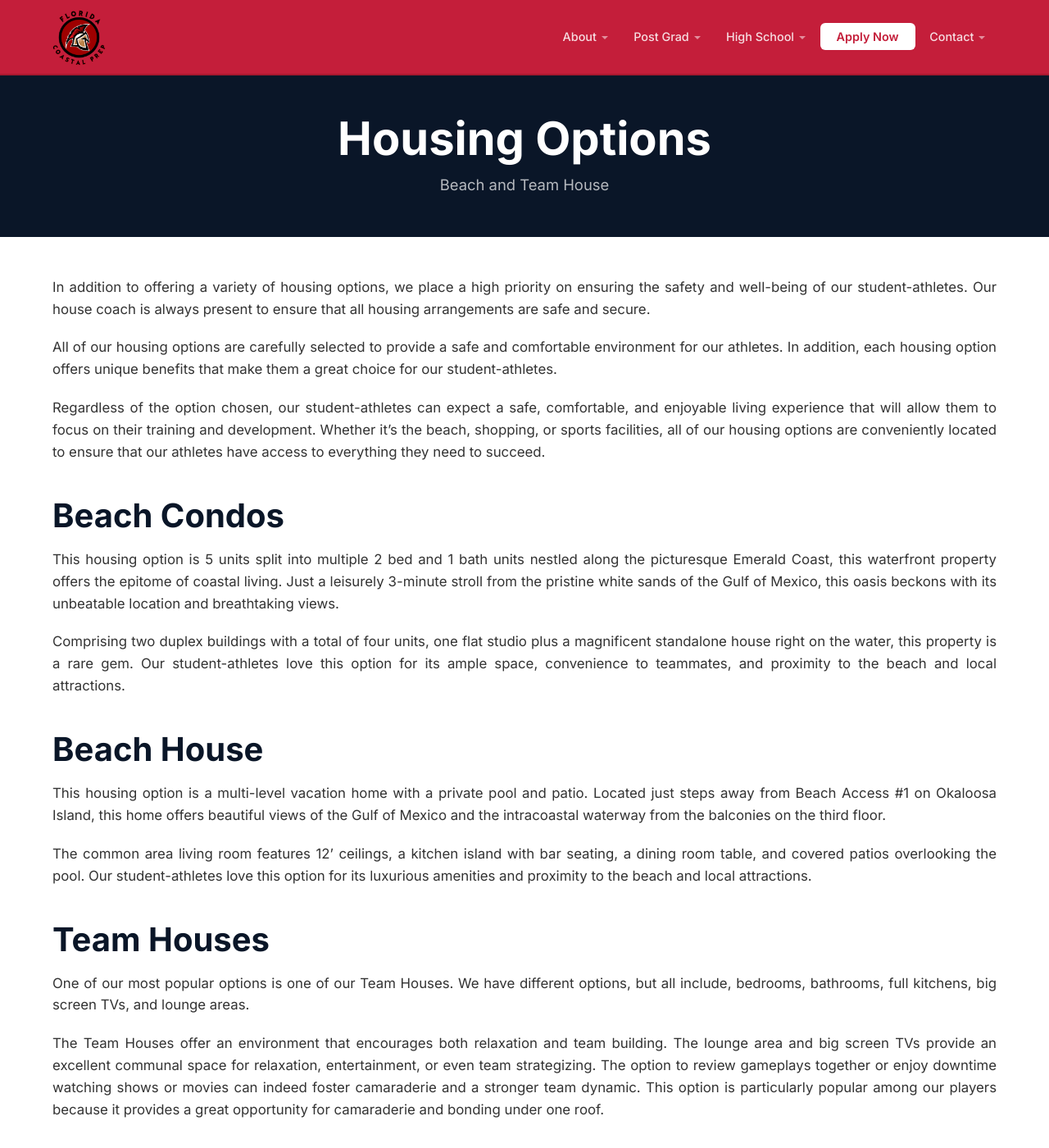
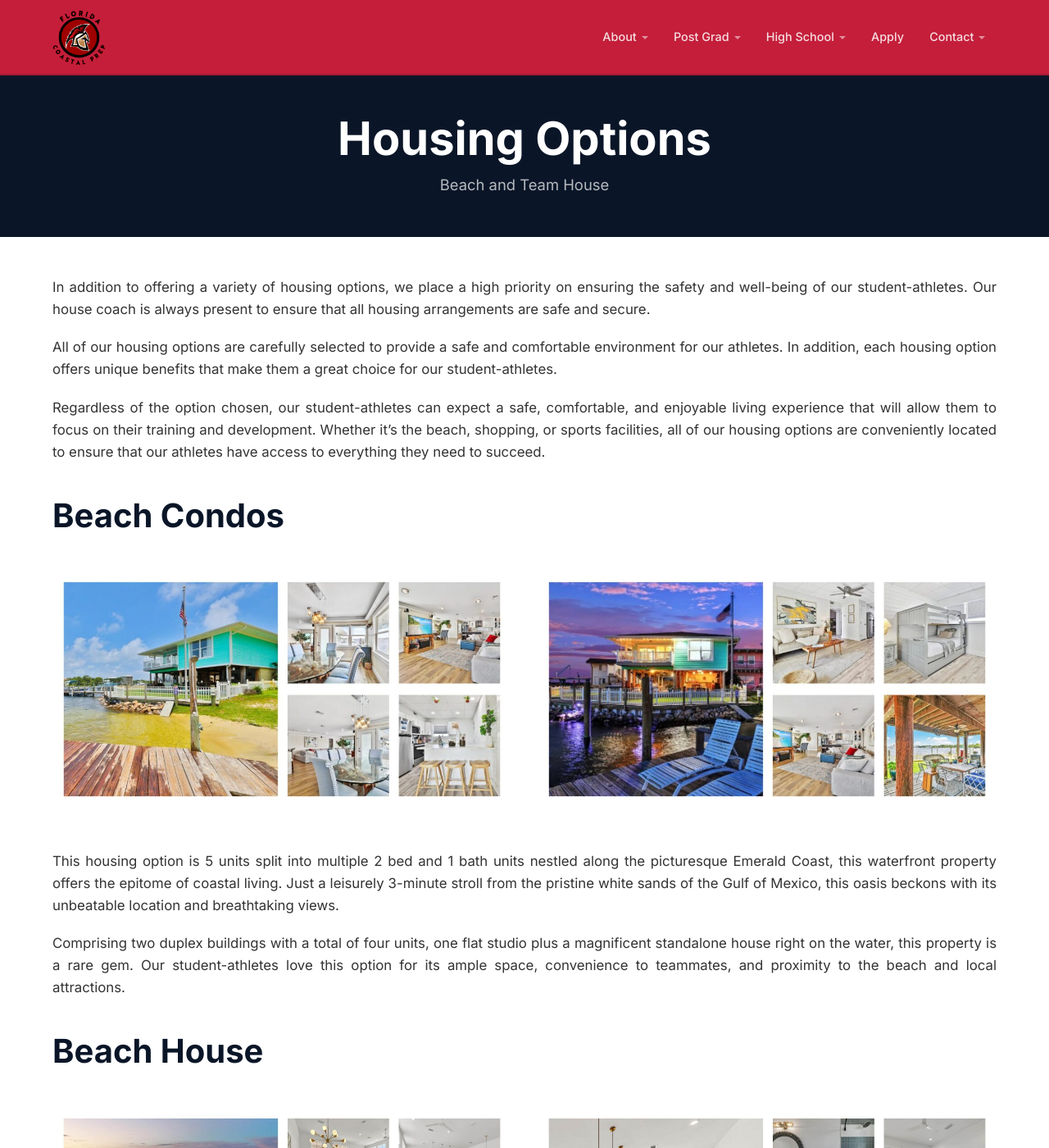
Before and after one commit to CoachD23/fcp-jekyll-site, a Jekyll site: the page built from housing.md, in a window 1280 px wide and 1400 px high. Shown: the whole window at 82% size. Built offline with Jekyll 4.4.1, drawn with Linux system fonts in a browser that asks for light colours; a script that is not in the unit is left out.

Commit message:
Fix nav styling, hero cropping, and add missing photos
- Remove Apply Now button styling from nav; use plain text link
- Fix hero image cropping with object-position: top center
- Fix 3 broken coach image paths (wrong extensions)
- Add photo grids to Housing page (8 images across 4 sections)
- Add training facility photos to Training page

Co-Authored-By: Claude Opus 4.6 <noreply@anthropic.com>

```diff
--- a/_includes/nav.html
+++ b/_includes/nav.html
@@ -41,7 +41,7 @@
             <li><a href="{{ '/tuition/' | relative_url }}">Tuition</a></li>
           </ul>
         </li>
-        <li><a href="{{ '/apply/' | relative_url }}" class="nav-cta">Apply Now</a></li>
+        <li><a href="{{ '/apply/' | relative_url }}">Apply</a></li>
         <li class="dropdown">
           <a href="{{ '/contact/' | relative_url }}">Contact</a>
           <ul class="dropdown-menu">
--- a/assets/css/main.css
+++ b/assets/css/main.css
@@ -63,14 +63,7 @@ section { padding: 4rem 0; }
   white-space: nowrap;
 }
 .main-nav a:hover { color: #d4a843; }
-.nav-cta {
-  background: #fff !important;
-  color: #c41e3a !important;
-  padding: 0.5rem 1.25rem !important;
-  border-radius: 6px;
-  font-weight: 600 !important;
-}
-.nav-cta:hover { background: #f0f0f0 !important; color: #a8182f !important; }
+/* nav-cta removed — Apply is a plain link now */
 
 /* Dropdown */
 .dropdown { position: relative; }
@@ -135,6 +128,7 @@ section { padding: 4rem 0; }
   width: 100%;
   height: 100%;
   object-fit: cover;
+  object-position: top center;
 }
 .hero-overlay {
   position: absolute;
--- a/housing.md
+++ b/housing.md
@@ -15,11 +14,21 @@ Regardless of the option chosen, our student-athletes can expect a safe, comfort
 
 ## Beach Condos
 
+<div class="grid-2" style="margin-bottom: 1.5rem;">
+  <img src="/assets/images/housing/beach-condo-1.jpg" alt="Beach Condo exterior" style="width:100%;border-radius:12px;object-fit:cover;height:280px;">
+  <img src="/assets/images/housing/beach-condo-2.jpg" alt="Beach Condo interior" style="width:100%;border-radius:12px;object-fit:cover;height:280px;">
+</div>
+
 This housing option is 5 units split into multiple 2 bed and 1 bath units nestled along the picturesque Emerald Coast, this waterfront property offers the epitome of coastal living. Just a leisurely 3-minute stroll from the pristine white sands of the Gulf of Mexico, this oasis beckons with its unbeatable location and breathtaking views.
 
 Comprising two duplex buildings with a total of four units, one flat studio plus a magnificent standalone house right on the water, this property is a rare gem. Our student-athletes love this option for its ample space, convenience to teammates, and proximity to the beach and local attractions.
 
 ## Beach House
+
+<div class="grid-2" style="margin-bottom: 1.5rem;">
+  <img src="/assets/images/housing/beach-house-1.jpg" alt="Beach House exterior" style="width:100%;border-radius:12px;object-fit:cover;height:280px;">
+  <img src="/assets/images/housing/beach-house-2.jpg" alt="Beach House interior" style="width:100%;border-radius:12px;object-fit:cover;height:280px;">
+</div>
 
 This housing option is a multi-level vacation home with a private pool and patio. Located just steps away from Beach Access #1 on Okaloosa Island, this home offers beautiful views of the Gulf of Mexico and the intracoastal waterway from the balconies on the third floor.
 
@@ -27,11 +36,21 @@ The common area living room features 12' ceilings, a kitchen island with bar sea
 
 ## Team Houses
 
+<div class="grid-2" style="margin-bottom: 1.5rem;">
+  <img src="/assets/images/housing/team-house-1.jpg" alt="Team House living area" style="width:100%;border-radius:12px;object-fit:cover;height:280px;">
+  <img src="/assets/images/housing/team-house-2.jpg" alt="Team House bedrooms" style="width:100%;border-radius:12px;object-fit:cover;height:280px;">
+</div>
+
 One of our most popular options is one of our Team Houses. We have different options, but all include, bedrooms, bathrooms, full kitchens, big screen TVs, and lounge areas.
 
 The Team Houses offer an environment that encourages both relaxation and team building. The lounge area and big screen TVs provide an excellent communal space for relaxation, entertainment, or even team strategizing. The option to review gameplays together or enjoy downtime watching shows or movies can indeed foster camaraderie and a stronger team dynamic. This option is particularly popular among our players because it provides a great opportunity for camaraderie and bonding under one roof.
 
 ## El Matador Housing
+
+<div class="grid-2" style="margin-bottom: 1.5rem;">
+  <img src="/assets/images/housing/pool.jpg" alt="El Matador pool and resort" style="width:100%;border-radius:12px;object-fit:cover;height:280px;">
+  <img src="/assets/images/housing/beach.jpg" alt="Beach access at El Matador" style="width:100%;border-radius:12px;object-fit:cover;height:280px;">
+</div>
 
 Our players stay in fully furnished 2 bed/2 bathroom apartments. Cable, Wi/Fi, and full access to a one of a kind beach resort is included. Our housing units are located next to 17 miles of uninhabited beach with a 12-acre beach resort that offers an array of amenities which includes two pools, tennis/pickle ball and basketball courts, a fitness center, whirlpools, saunas, and meeting rooms.
 
```
Also changed, not shown: other parts of housing.md (+0 -1 lines), coaches.md (+3 -3 lines), training.md (+9 -0 lines).
